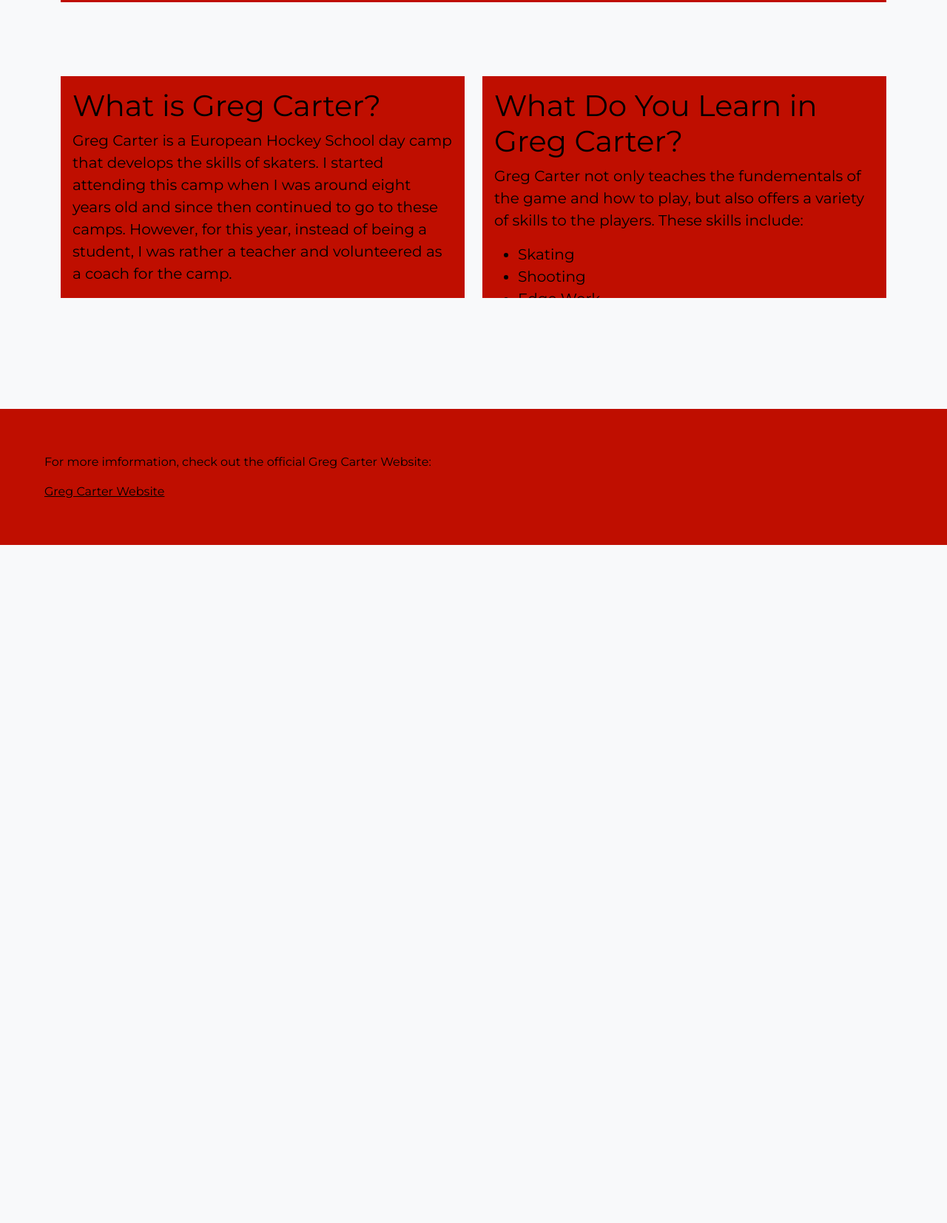
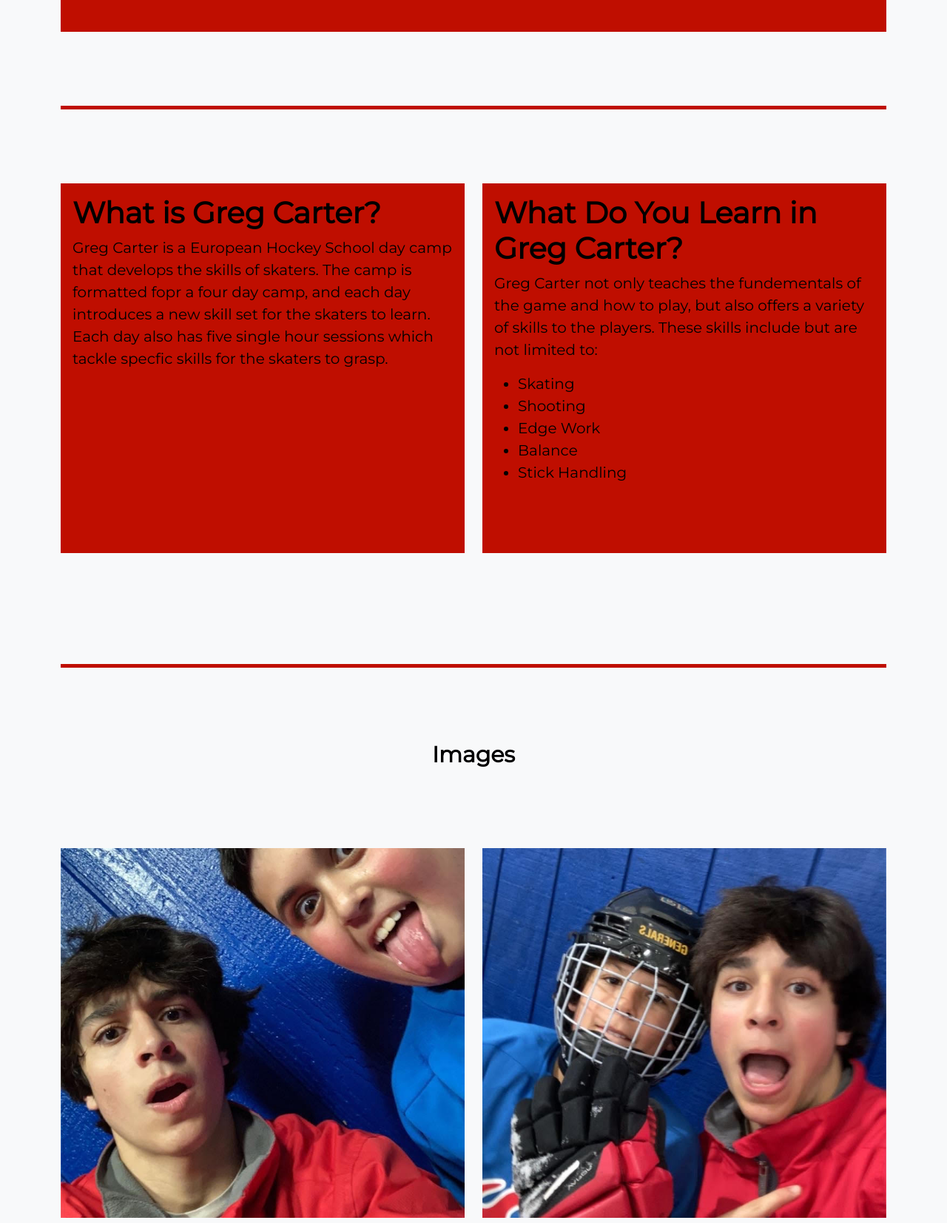
Before and after one commit to KyleRabkin61/Summer-Tainment, a plain HTML site: page index.html in a window 1280 px wide. Shown: the part 946-2600 px from the top of the page at 74% size. Before the commit the page ends 1683 px from the top, so only its background shows below. Drawn offline with nearby package versions, Linux system fonts and the light colour scheme.

Commit message:
finished website.2

```diff
--- a/index.html
+++ b/index.html
@@ -4,7 +4,7 @@
 <head>
   <meta charset="utf-8">
   <meta name="viewport" content="width=device-width, initial-scale=1">
-  <title>My Summer Website</title>
+  <title>Kyle's Sick Summer</title>
   <link href="https://cdn.jsdelivr.net/npm/bootstrap@5.3.2/dist/css/bootstrap.min.css" rel="stylesheet"
     integrity="sha384-T3c6CoIi6uLrA9TneNEoa7RxnatzjcDSCmG1MXxSR1GAsXEV/Dwwykc2MPK8M2HN" crossorigin="anonymous">
   <link rel="stylesheet" href="style.css">
@@ -17,7 +17,7 @@
   <!--Start of Nav-->
   <nav class="navbar navbar-expand-lg">
     <div class="container-fluid">
-      <a class="navbar-brand fw-bold" href="#">My Summer</a>
+      <a class="navbar-brand fw-bold" href="">My Summer</a>
       <button class="navbar-toggler" type="button" data-bs-toggle="collapse" data-bs-target="#navbarSupportedContent"
         aria-controls="navbarSupportedContent" aria-expanded="false" aria-label="Toggle navigation">
         <span class="navbar-toggler-icon"></span>
@@ -30,29 +30,33 @@
           <li class="nav-item">
             <a class="nav-link fw-bold" href="#learn">What Do You Learn?</a>
           </li>
+          <li class="nav-item">
+            <a class="nav-link fw-bold" href="#images">Images</a>
+          </li>
       </div>
     </div>
   </nav>
   <!-- End of Nav-->
   <div class="container container-fluid">
+    <header class="title-header text-center fw-bold">What I Did This Summer . . . </header>
     <div class="row">
       <div class="col-12">
-        <div class=" title text-center">
-        <h1 class="GC-title">Greg Carter<br>Hockey Camp</h1></div>
+        <div class=" title">
+        <h1 class="GC-title text-center fw-bold">I was a counsler for the Greg Carter Hockey Camp. I started attending this camp when I was around eight years old and since then I continued to go to these camps. However, for this year, instead of being a student, I was rather a teacher and volunteered as a coach for the camp.</div>
       </div>
     </div>
     <hr class="line border-5 opacity-100">
     <div class="row flex-wrap">
       <div class="col-md-6">
         <div class="descrip p-3" id="what">
-          <h1>What is Greg Carter?</h1>
-          <p>Greg Carter is a European Hockey School day camp that develops the skills of skaters. I started attending this camp when I was around eight years old and since then continued to go to these camps. However, for this year, instead of being a student, I was rather a teacher and volunteered as a coach for the camp. </p>
+          <h1 class="fw-bold">What is Greg Carter?</h1>
+          <p>Greg Carter is a European Hockey School day camp that develops the skills of skaters. The camp is formatted fopr a four day camp, and each day introduces a new skill set for the skaters to learn. Each day also has five single hour sessions which tackle specfic skills for the skaters to grasp. </p>
         </div>
       </div>
       <div class="col-md-6">
         <div class="learn p-3" id="learn">
-          <h1>What Do You Learn in Greg Carter?</h1>
-          <p>Greg Carter not only teaches the fundementals of the game and how to play, but also offers a variety of skills to the players. These skills include:</p>
+          <h1 class="fw-bold">What Do You Learn in Greg Carter?</h1>
+          <p>Greg Carter not only teaches the fundementals of the game and how to play, but also offers a variety of skills to the players. These skills include but are not limited to:</p>
           <ul>
             <li>Skating</li>
             <li>Shooting</li>
@@ -63,10 +67,25 @@
         </div>
       </div>
     </div>
+    <hr class="line border-5 opacity-100" id="images">
+    <h1 class="img-header text-center fw-bold">Images</h1>
+    <div class="row flex-wrap">
+      <div class="col-md-6">
+        <div class="bino"">
+          <img src="imgs/bino.jpg" class="img-bino"alt="">
+        </div>
+      </div>
+      <div class="col-md-6">
+        <div class="not-bino">
+          <img src="imgs/notbino.jpg" class="img-not-bino"alt="">
+        </div>
+      </div>
+
+    </div>
   </div>
   <footer class="footer">
-    <p>For more imformation, check out the official Greg Carter Website:</p>
-    <a class="GC-link"href="https://gchockey.com/" target="_blank">Greg Carter Website</a>
+    <p class="fw-bold">For more imformation, check out the official Greg Carter Website:</p>
+    <a class="GC-link fw-bold"href="https://gchockey.com/" target="_blank">Greg Carter Website</a>
   </footer>
   <script src="https://cdn.jsdelivr.net/npm/bootstrap@5.3.2/dist/js/bootstrap.bundle.min.js"
     integrity="sha384-C6RzsynM9kWDrMNeT87bh95OGNyZPhcTNXj1NW7RuBCsyN/o0jlpcV8Qyq46cDfL"
--- a/style.css
+++ b/style.css
@@ -9,6 +9,12 @@ nav {
 }
 .navbar-brand {
     font-size: 45px;
+    color:black;
+    transition:0.5s;
+}
+.navbar-brand:hover {
+    color:white;
+    transition:0.5s;
 }
 .nav-link {
     color:black;
@@ -18,25 +24,34 @@ nav {
     color:white;
     transition:0.5s;
 }
-/*title*/
+/*title-header-css*/
+.title-header {
+    position: relative;
+    top:100px;
+    width:100%;
+    color:black;
+    font-size:30px;
+}
+/*title-css*/
 .title {
     display:flex;
     position:relative;
-    top:130px;
+    top:150px;
     background-color:#BF0E00;
-    padding:100px;
+    padding:50px;
     margin-bottom:50px;
-    height:600px;
+    height:700px;
 }
 .GC-title{
     margin:auto;
     color:black;
 }
+/*what-css*/
 .descrip {
     position:relative;
     top:100px;
     background-color:#BF0E00;
-    height:300px;
+    height:500px;
     margin-bottom:50px;
     font-size: 20px;
     overflow:scroll;
@@ -46,7 +61,7 @@ nav {
     position:relative;
     top:100px;
     background-color:#BF0E00;
-    height:300px;
+    height:500px;
     font-size: 20px;
     overflow:scroll;
     color:black;
@@ -71,3 +86,32 @@ nav {
     color:white;
     transition:0.5s;
 }
+/*img-header-css*/
+.img-header {
+    position: relative;
+    top:100px;
+    width:100%;
+    color:black;
+    font-size:30px;
+}
+/*img-css*/
+.bino {
+    position:relative;
+    top:200px;
+    margin-bottom:50px;
+}
+.img-bino {
+    width:100%;
+    height:500px;
+    object-fit:cover;
+}
+.not-bino {
+    position:relative;
+    top:200px;
+    margin-bottom:50px;
+}
+.img-not-bino {
+    width:100%;
+    height:500px;
+    object-fit:cover;
+}
```
Also changed, not shown: imgs/bino.jpg (added), imgs/notbino.jpg (added).
